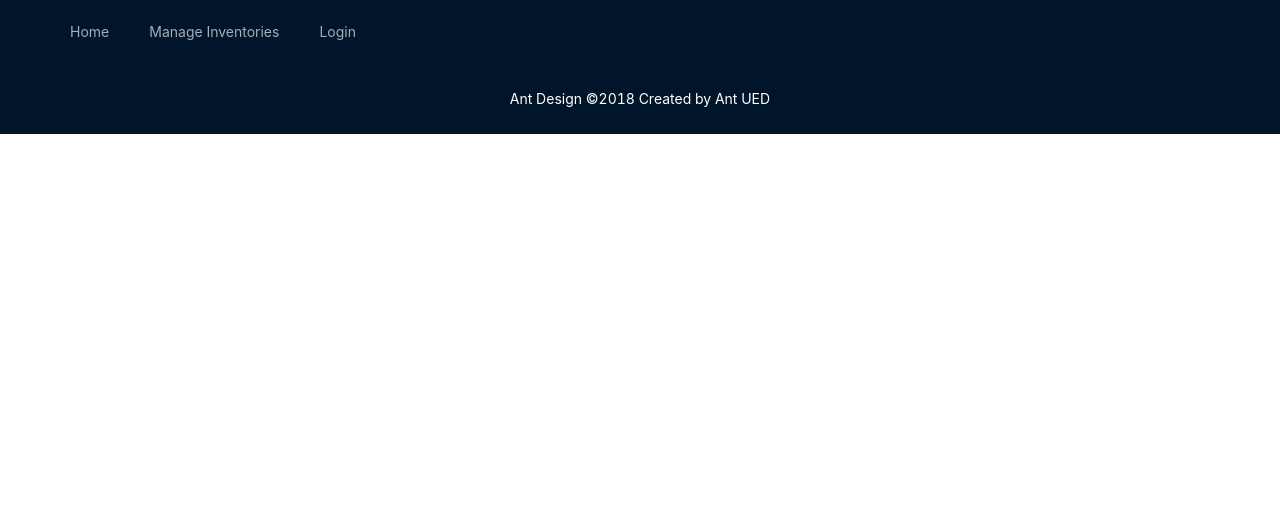
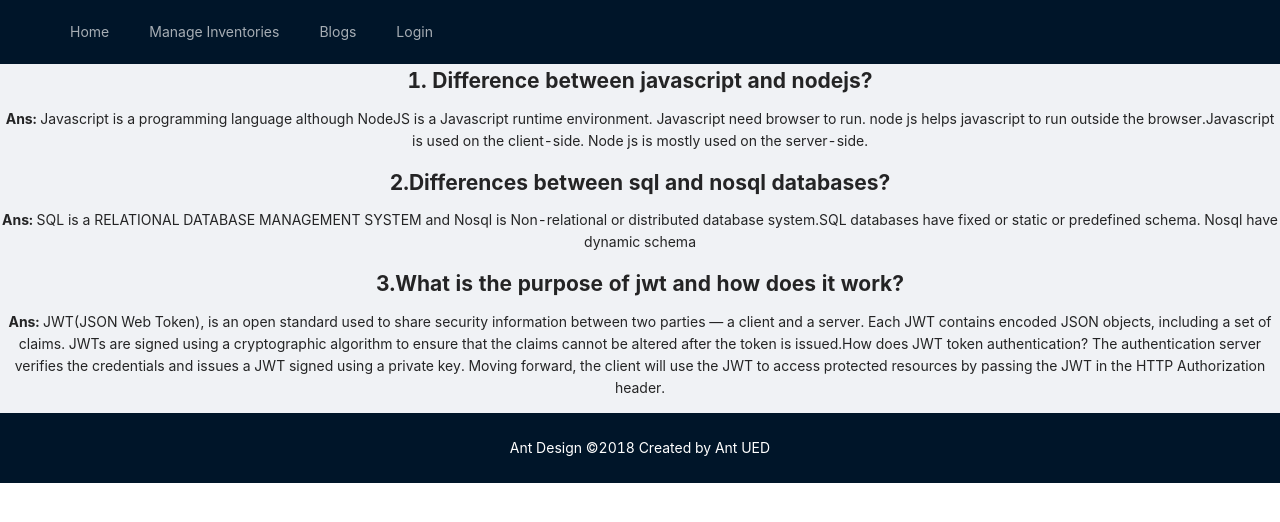
Before and after one commit to rashik07/warehouse_management_client_frontend, a React (Create React App) app: page /blogs in a window 1280 px wide. Shown: the top 522 px of the page. Built offline with nearby package versions, Linux system fonts and the light colour scheme; no server answers.

Commit message:
update blogs page

```diff
--- a/src/App.js
+++ b/src/App.js
@@ -13,6 +13,8 @@ import Login from './Pages/Login_Registration/Login';
 import Registration from './Pages/Login_Registration/Registration';
 import RequreAuth from './Pages/Login_Registration/RequreAuth';
 import AddProduct from './Pages/AddProduct/AddProduct';
+import Blogs from './Pages/Blogs/Blogs';
+import Page_404 from './Pages/404_page/Page_404';
 
 function App() {
 
@@ -31,6 +33,8 @@ function App() {
           <Route path='/addProduct' element={<RequreAuth><AddProduct></AddProduct></RequreAuth>}></Route>
           <Route path='/login' element={<Login></Login>}></Route>
           <Route path='/registration' element={<Registration></Registration>}></Route>
+          <Route path='/blogs' element={<Blogs></Blogs>}></Route>
+          <Route path='*' element={<Page_404></Page_404>}></Route>
 
 
         </Routes>
--- /dev/null
+++ b/src/Pages/404_page/Page_404.js
@@ -0,0 +1,11 @@
+import React from 'react';
+
+const Page_404 = () => {
+    return (
+        <div>
+            this is a 404 page
+        </div>
+    );
+};
+
+export default Page_404;
--- /dev/null
+++ b/src/Pages/Blogs/Blogs.js
@@ -0,0 +1,18 @@
+import React from 'react';
+
+const Blogs = () => {
+    return (
+        <div>
+            <h1><strong>1. Difference between javascript and nodejs?</strong></h1>
+            <p><strong>Ans:</strong> Javascript is a programming language although NodeJS is a Javascript runtime environment. Javascript need browser to run. node js helps javascript to run outside the browser.Javascript is used on the client-side. Node js is mostly used on the server-side.</p>
+
+            <h1><strong>2.Differences between sql and nosql databases?</strong></h1>
+            <p><strong>Ans:</strong> SQL is a RELATIONAL DATABASE MANAGEMENT SYSTEM and Nosql is	Non-relational or distributed database system.SQL databases have fixed or static or predefined schema. Nosql have dynamic schema</p>
+            <h1><strong>3.What is the purpose of jwt and how does it work?</strong></h1>
+            <p><strong>Ans:</strong> JWT(JSON Web Token), is an open standard used to share security information between two parties — a client and a server. Each JWT contains encoded JSON objects, including a set of claims. JWTs are signed using a cryptographic algorithm to ensure that the claims cannot be altered after the token is issued.How does JWT token authentication?
+The authentication server verifies the credentials and issues a JWT signed using a private key. Moving forward, the client will use the JWT to access protected resources by passing the JWT in the HTTP Authorization header.  </p>
+        </div>
+    );
+};
+
+export default Blogs;
--- a/src/Pages/HeaderFooter/Headers.js
+++ b/src/Pages/HeaderFooter/Headers.js
@@ -21,6 +21,9 @@ const Headers = () => {
         <Menu.Item>
           <Link to="/manage">Manage Inventories</Link>
         </Menu.Item>
+        <Menu.Item>
+          <Link to="/blogs">Blogs</Link>
+        </Menu.Item>
         {user ? (
           <Menu.Item>
             <Button onClick={handleSignOut}>sign out</Button>
--- a/src/Pages/Home/Products/Products.js
+++ b/src/Pages/Home/Products/Products.js
@@ -1,27 +1,29 @@
-import React, { useEffect, useState } from 'react';
-import Product from '../Product/Product';
+import React, { useEffect, useState } from "react";
+import Product from "../Product/Product";
 import { Row, Col } from "antd";
 
 const Products = () => {
   const [products, setProducts] = useState([]);
 
   useEffect(() => {
-        fetch('http://localhost:5000/products')
-            .then(res => res.json())
-            .then(data => setProducts(data));
-    }, [])
+    fetch("http://localhost:5000/products")
+      .then((res) => res.json())
+      .then((data) => setProducts(data));
+  }, []);
   return (
     <div>
-               <h1 className='text-primary text-center mt-5'> Our Services</h1>
-            <Row justify="space-around">
+      <h1 > Products</h1>
+      <Row >
+        {products.map((product) => (
+          <Product key={product._id} product={product}></Product>
+        ))}
+      </Row>
+      <h1 style={{color: 'red'}}> Stock Alerts (Less Than 50)</h1>
+      <Row >
+        {products.map((product) => (
 
-                    {
-                        products.map(product =>  <Product
-                            key={product._id}
-                            product={product}
-                        ></Product>)
-                    }
-
+        product.quantity<50 ? <Product key={product._id} product={product}></Product>:""
+        ))}
       </Row>
     </div>
   );
```
Lines whose indentation alone changed are shown as unchanged.
